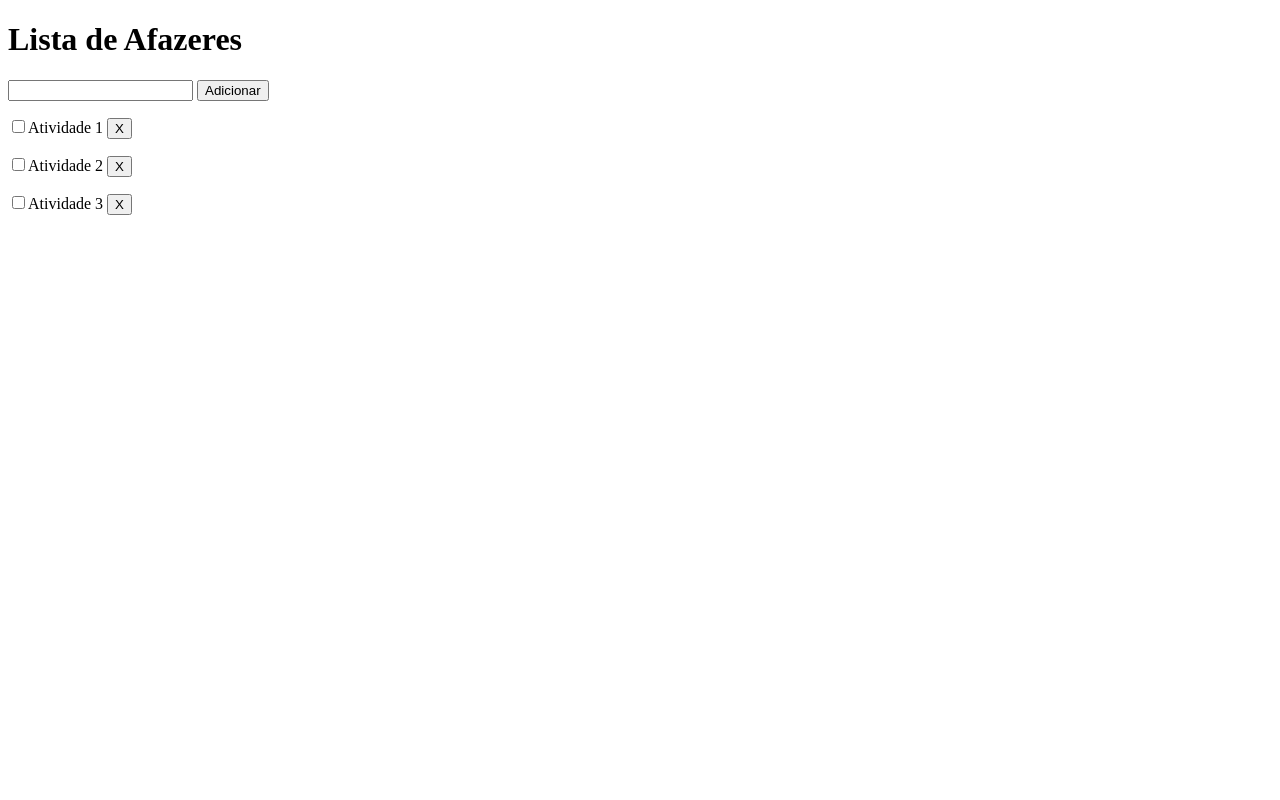
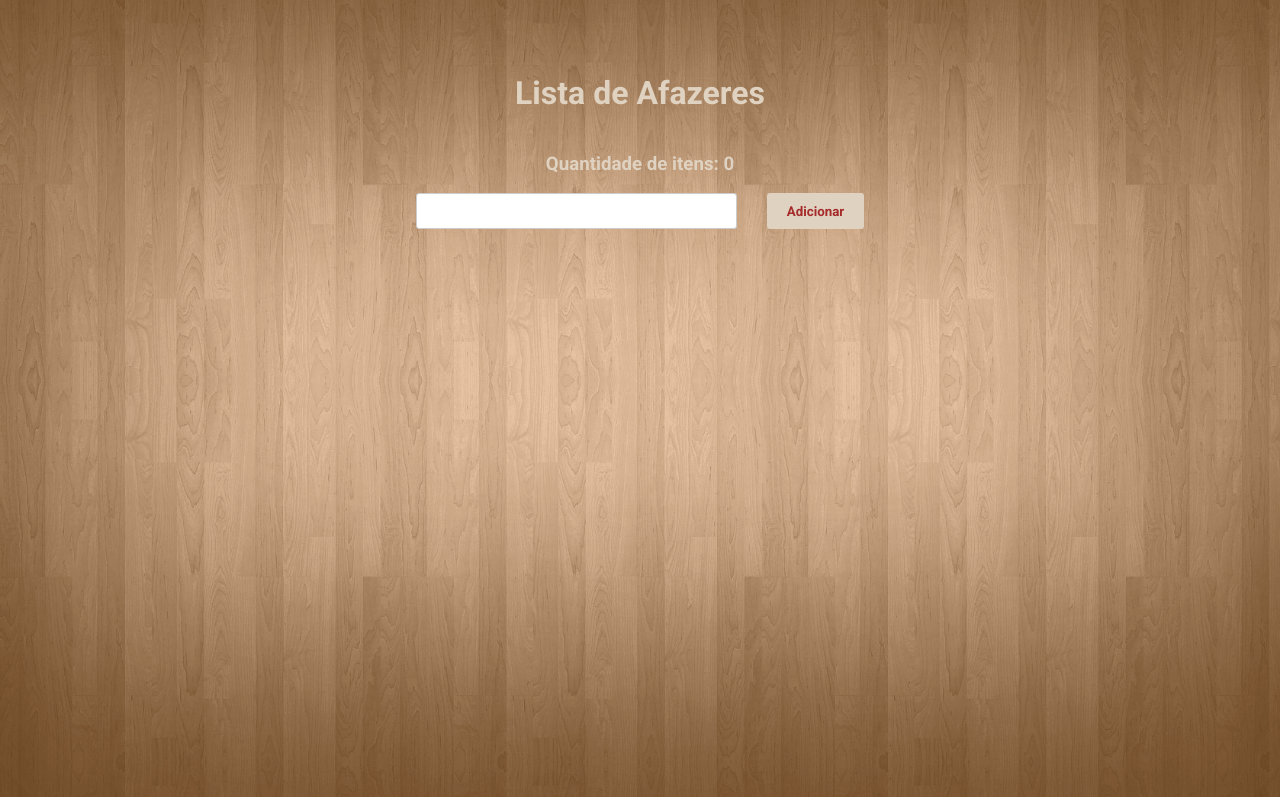
Before and after one commit to Martins-Edu/ToDoList, a plain HTML site: page To Do List/index.html in a window 1280 px wide. Drawn offline with Linux system fonts and the light colour scheme.

Commit message:
Projeto finalizado

```diff
--- a/To Do List/index.html
+++ b/To Do List/index.html
@@ -1,42 +1,27 @@
 <!DOCTYPE html>
 <html lang="pt-br">
-<head>
-    <meta charset="UTF-8">
-    <meta name="viewport" content="width=device-width, initial-scale=1.0">
-    <link rel="stylesheet" href="styles.css">
+  <head>
+    <meta charset="UTF-8" />
+    <meta name="viewport" content="width=device-width, initial-scale=1.0" />
+    <link rel="stylesheet" href="./style.css" />
+    <link rel="preconnect" href="https://fonts.googleapis.com" />
+    <link rel="preconnect" href="https://fonts.gstatic.com" crossorigin />
+    <link
+      href="https://fonts.googleapis.com/css2?family=Roboto:ital,wght@0,100;0,300;0,400;0,500;0,700;0,900;1,100;1,300;1,400;1,500;1,700;1,900&display=swap"
+      rel="stylesheet"
+    />
+    <script src="./script.js"></script>
     <title>To Do List</title>
-</head>
-<body>
-    <h1>Lista de Afazeres</h1>
-
-    <form>
-        <input type="text" id="">
-        <button>Adicionar</button>
-    </form>
-
-    <ul>
-        <li>
-            <input type="checkbox" name="" id=""
-            <span>Atividade 1</span>
-            <button>X</button>
-        </li>
-    </ul>
-
-    <ul>
-        <li>
-            <input type="checkbox" name="" id=""
-            <span>Atividade 2</span>
-            <button>X</button>
-        </li>
-    </ul>
-
-    <ul>
-        <li>
-            <input type="checkbox" name="" id=""
-            <span>Atividade 3</span>
-            <button>X</button>
-        </li>
-    </ul>
-
-</body>
+  </head>
+  <body>
+    <div class="container">
+      <header><h1>Lista de Afazeres</h1></header>
+      <h3 id="total-itens">Quantidade de itens: 0</h3>
+      <div>
+        <input class="input-todo" type="text" id="texto-input" />
+        <button class="btnAdicionar" onclick="adicionaTodo()">Adicionar</button>
+      </div>
+      <ul id="lista"></ul>
+    </div>
+  </body>
 </html>
--- /dev/null
+++ b/To Do List/script.js
@@ -0,0 +1,76 @@
+function adicionaTodo(descricao, concluido) {
+  let textoInput = document.getElementById("texto-input").value || descricao;
+  if (!textoInput) {
+    return alert("Para adicionar uma tarefa é necessário um texto");
+  }
+  let li = document.createElement("li");
+  let span = document.createElement("span");
+  span.appendChild(document.createTextNode(textoInput));
+  const input = document.createElement("input");
+  input.setAttribute("type", "checkbox");
+
+  if (concluido) {
+    input.checked = true;
+    span.style.textDecoration = "line-through";
+  }
+  const button = document.createElement("button");
+  button.textContent = "X";
+  li.appendChild(input);
+  li.appendChild(span);
+  li.appendChild(button);
+
+  button.addEventListener("click", function () {
+    const confirmado = confirm("Deseja realmente remover essa tarefa?");
+    if (confirmado) {
+      this.parentElement.remove();
+      salvaLocalStorage();
+      atualizaQuantidadeItens();
+    }
+  });
+  input.addEventListener("change", function () {
+    salvaLocalStorage();
+    if (this.checked) {
+      span.style.textDecoration = "line-through";
+    } else {
+      span.style.textDecoration = "none";
+    }
+  });
+  const lista = document.getElementById("lista");
+  lista.appendChild(li);
+
+  salvaLocalStorage();
+  atualizaQuantidadeItens();
+
+  document.getElementById("texto-input").value = "";
+}
+
+function salvaLocalStorage() {
+  let lista = document.getElementById("lista").children;
+  let listaTodos = [];
+
+  for (let item of lista) {
+    let todo = {
+      descricao: item.querySelector("span").innerText,
+      concluido: item.querySelector('input[type="checkbox"]').checked,
+    };
+    listaTodos.push(todo);
+  }
+  localStorage.setItem("listaTodos", JSON.stringify(listaTodos));
+}
+
+function atualizaQuantidadeItens() {
+  let contador = document.getElementById("total-itens");
+  let lista = JSON.parse(localStorage.getItem("listaTodos"));
+  contador.innerHTML = `Quantidade de itens: ${lista.length}`;
+}
+
+function carregaListaTodos() {
+  let lista = JSON.parse(localStorage.getItem("listaTodos"));
+
+  for (let item of lista) {
+    adicionaTodo(item.descricao, item.concluido);
+  }
+  atualizaQuantidadeItens();
+}
+
+window.onload = carregaListaTodos;
--- /dev/null
+++ b/To Do List/style.css
@@ -0,0 +1,66 @@
+ul {
+    list-style: none;
+    padding: 0;
+  }
+  header {
+    margin-top: 45px;
+    align-items: center;
+    justify-content: center;
+    color: rgb(223, 210, 193);
+  }
+
+  h3{
+    color: rgb(223, 210, 193);
+  }
+  .container {
+    display: flex;
+    flex-direction: column;
+    width: 100%;
+    height: 100%;
+    align-items: center;
+    align-content: center;
+  }
+  body {
+    font-family: "Roboto", sans-serif;
+    background-image: url('img/background.png');
+    background-size: cover;
+    background-repeat: no-repeat;
+  }
+  li {
+    width: 350px;
+    overflow: auto;
+    padding: 10px;
+  }
+
+  span{
+    color:brown;
+  }
+
+  button {
+    float: right;
+    font-family: "Roboto", sans-serif;
+    font-weight: 700;
+    color: brown;
+    background-color: rgb(223, 210, 193);
+    margin-left: 30px;
+    padding: 5px 10px;
+    border: none;
+    border-radius: 3px;
+    cursor: pointer;
+  }
+
+  .btnAdicionar {
+    padding: 10.5px 20px;
+  }
+
+  button:hover {
+    background-color: #ddd;
+  }
+
+  .input-todo {
+    width: 300px;
+    padding: 9.5px;
+    border: 1px solid #ccc;
+    border-radius: 3px;
+    appearance: none;
+  }
```
Also changed, not shown: To Do List/img/background.png (added).
